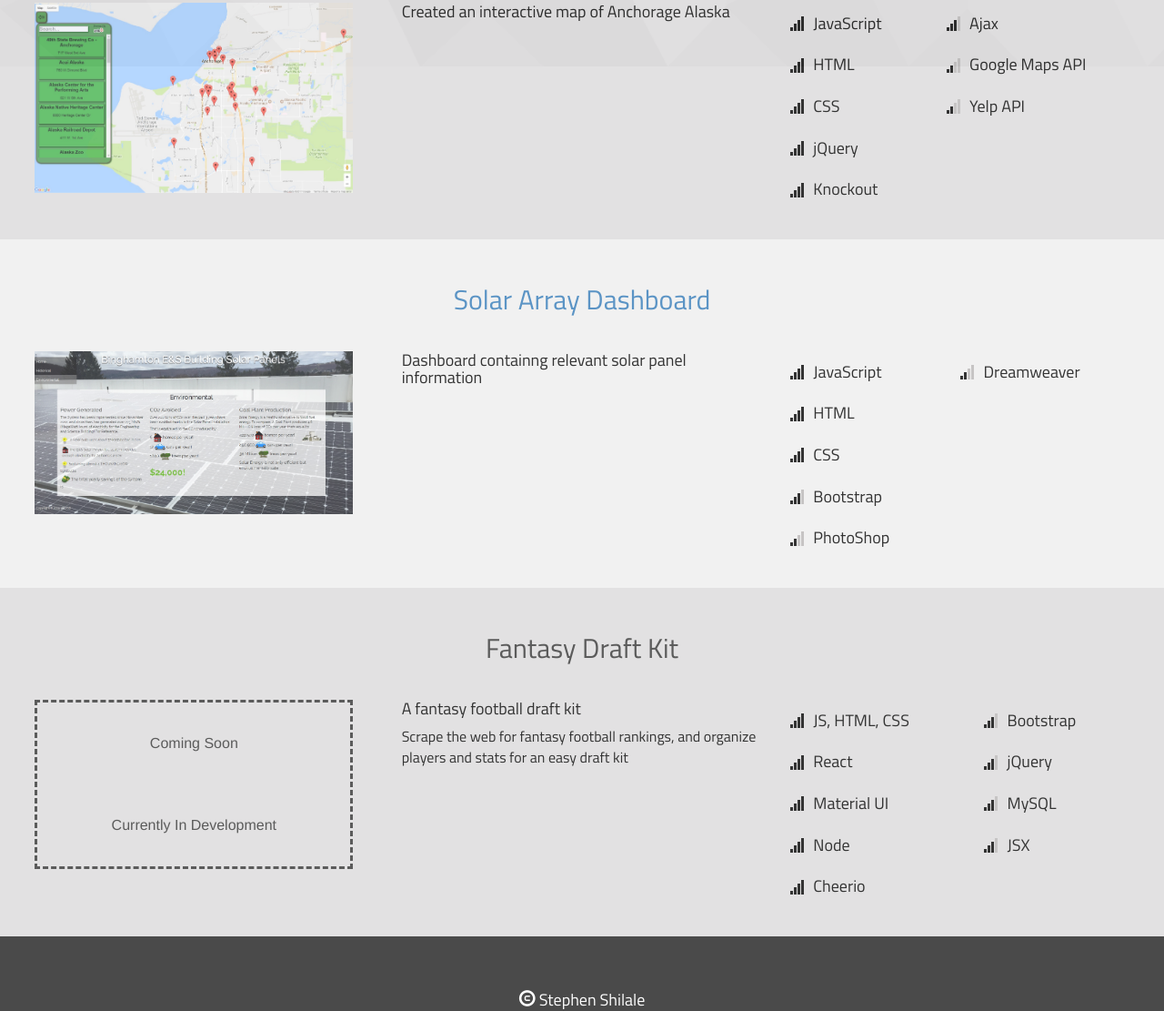
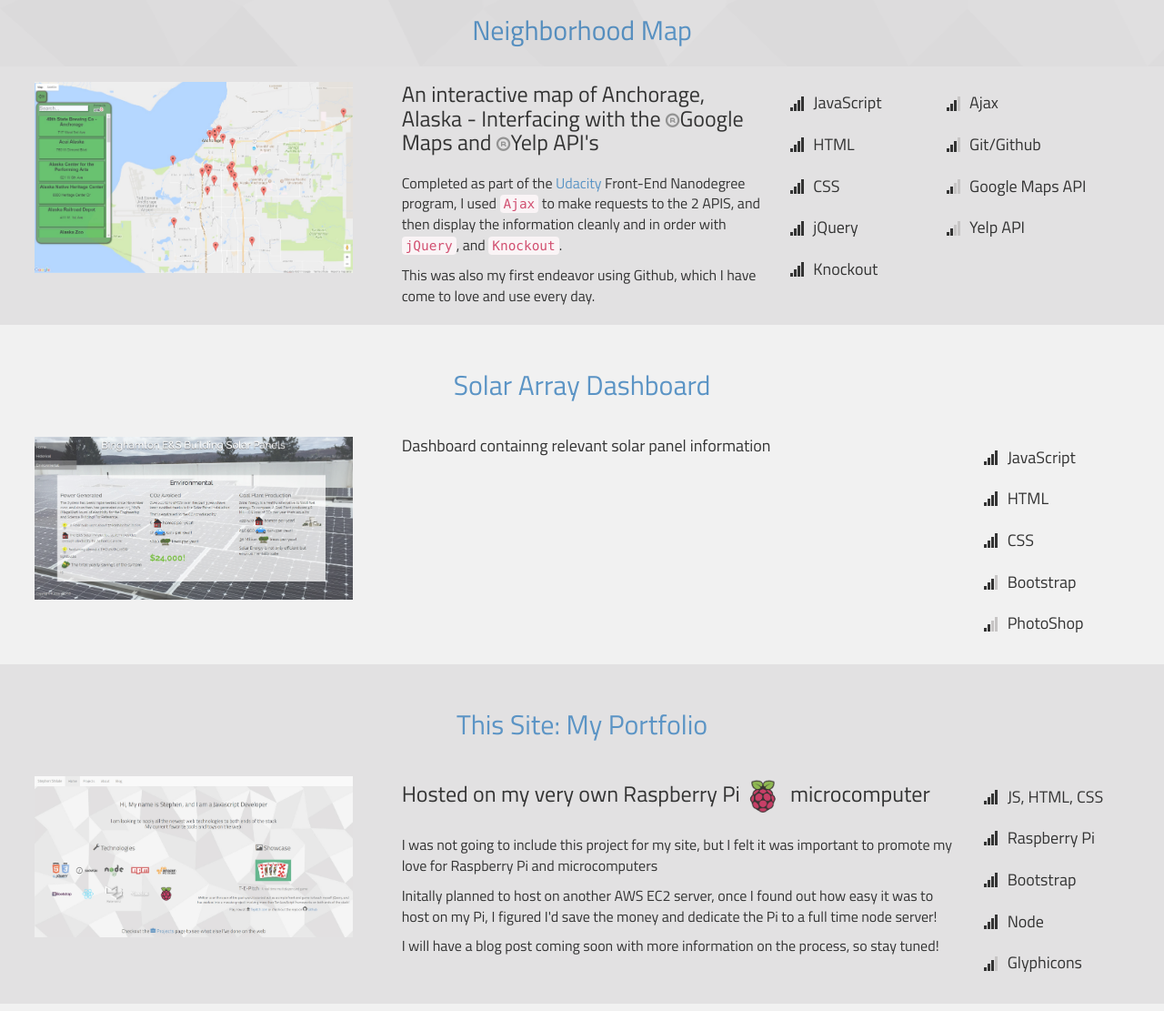
Before and after one commit to sshilal1/onlineResume, a website: page public/projects.html in a window 1280 px wide. Shown: the part 727-1838 px from the top of the page at 91% size. Drawn offline with nearby package versions, Linux system fonts and the light colour scheme; a web font is replaced by a local one.

Commit message:
adding more project info

```diff
--- a/public/lib/servicebars.js
+++ b/public/lib/servicebars.js
@@ -45,6 +45,7 @@ var neighborhoodMap = {
   "jQuery": 10,
   "Knockout": 10,
   "Ajax": 9,
+  "Git/Github": 9,
   "Google Maps API": 7,
   "Yelp API": 7,
 }
@@ -54,8 +55,15 @@ var dashBoard = {
   "HTML": 10,
   "CSS": 10,
   "Bootstrap": 9,
-  "PhotoShop": 7,
-  "Dreamweaver": 7,
+  "PhotoShop": 7
+}
+
+var resume = {
+  "JS, HTML, CSS": 10,
+  "Raspberry Pi": 10,
+  "Bootstrap": 10,
+  "Node": 10,
+  "Glyphicons": 9
 }
 
 var draftKit = {
@@ -71,9 +79,10 @@ var draftKit = {
 }
 
 var style = "grey-anim";
-var locations = ["pitch-bars","map-bars","dash-bars","draft-bars"];
+var locations = ["pitch-bars","map-bars","dash-bars","resume-bars","draft-bars"];
 
 makeBars(favorites,locations[0]);
 makeBars(neighborhoodMap,locations[1]);
 makeBars(dashBoard,locations[2]);
-makeBars(draftKit,locations[3]);
+makeBars(resume,locations[3]);
+makeBars(draftKit,locations[4]);
--- a/public/projects.html
+++ b/public/projects.html
@@ -57,8 +57,10 @@
 		<div class="col-sm-4">
 			<h3>A real-time, multiplayer card game.</h3>
 			<p>Play against your friends across the world or against logical AI!<br>
-			Implemented Node, Express, and Socket.io on the back end, using websockets for a simplistic and smooth multiplayer engine, efficiently handling many games at once</p>
-			<h4>Integrated many Javascript frameworks for a modern, responsive, and up-to-date mobile friendly front end</h4>
+			Started as a front end, simple js logic game. Once I got the back end implemented with <code>Node</code>, the project really began to take off.</p>
+			<p><code>Express</code> and <code>Socket.io</code> together on the back end use websockets for a simplistic and smooth multiplayer engine, efficiently handling many games at once.
+			While using <code>jQuery</code> and <code>InteractJs</code> for a modern, responsive, and up-to-date mobile friendly front end.</p>
+			<p>Hosted on Amazons' Elastic Compute Cloud service, so fees are low and deploying updates is quick and easy </p>
 		</div>
 		<div class="col-sm-4">
 			<div id="pitch-bars" class="column-sports"></div>
@@ -75,7 +77,10 @@
 				</div>
 			</div>
 			<div class="col-sm-4">
-				<h4>Created an interactive map of Anchorage Alaska</h4>
+				<h3>An interactive map of Anchorage, Alaska - Interfacing with the <small><span class="glyphicon glyphicon-registration-mark"></span></small>Google Maps and <small><span class="glyphicon glyphicon-registration-mark"></span></small>Yelp API's</h3>
+				<p>Completed as part of the <a href="https://www.udacity.com/">Udacity</a> Front-End Nanodegree program, I used <code>Ajax</code> to make requests to the 2 APIS, and then
+				display the information cleanly and in order with <code>jQuery</code>, and <code>Knockout</code>.</p>
+				<p>This was also my first endeavor using Github, which I have come to love and use every day.</p>
 			</div>
 			<div class="col-sm-4">
 				<div id="map-bars" class="column-sports"></div>
@@ -91,14 +96,33 @@
 				<img class="project-img" src="images/kioskdesk.jpg">
 			</div>
 		</div>
-		<div class="col-sm-4">
+		<div class="col-sm-6">
 			<h4>Dashboard containng relevant solar panel information</h4>
 		</div>
-		<div class="col-sm-4">
+		<div class="col-sm-2">
 			<div id="dash-bars" class="column-sports"></div>
 		</div>
 	</div>
 	<div class="row odd">
+		<div class="col-sm-12">
+			<h2><a href="https://github.com/sshilal1/onlineResume">This Site: My Portfolio</a></h2>
+		</div>
+		<div class="col-sm-4" style="text-align: -webkit-center;">
+			<div style="max-width:350px;">
+				<img class="project-img" src="images/resumedesk.jpg">
+			</div>
+		</div>
+		<div class="col-sm-6">
+			<h3>Hosted on my very own Raspberry Pi<a href="https://www.raspberrypi.org/"><img style="max-width:50px" src="images/raspi-sprite.png"></a> microcomputer</h3>
+			<p>I was not going to include this project for my site, but I felt it was important to promote my love for Raspberry Pi and microcomputers</p>
+			<p>Initally planned to host on another AWS EC2 server, once I found out how easy it was to host on my Pi, I figured I'd save the money and dedicate the Pi to a full time node server!</p>
+			<p>I will have a blog post coming soon with more information on the process, so stay tuned!</p>
+		</div>
+		<div class="col-sm-2">
+			<div id="resume-bars" class="column-sports"></div>
+		</div>
+	</div>
+	<div class="row even">
 		<div class="col-sm-12">
 			<h2>Fantasy Draft Kit</h2>
 		</div>
--- a/public/style.css
+++ b/public/style.css
@@ -24,7 +24,7 @@ h2 {
 .col-sm-4, h3 {
 	padding-bottom: 10px;
 }
-.col-sm-4 h3, .col-sm-4 h4, .col-sm-4 p {
+.col-sm-4 h3, .col-sm-4 h4, .col-sm-4 p, .col-sm-6 h3, .col-sm-6 h4, .col-sm-6 p {
 	margin-top: 0;
 	text-align: left;
 	color: black;
```
Also changed, not shown: public/about.html (+1 -2 lines), public/index.html (+3 -4 lines), favicon.ico (added), public/favicon.ico (added), public/images/resumedesk.jpg (added), public/images/udacity-logo-long.png (added), public/images/udacity-logo-square.png (added).
